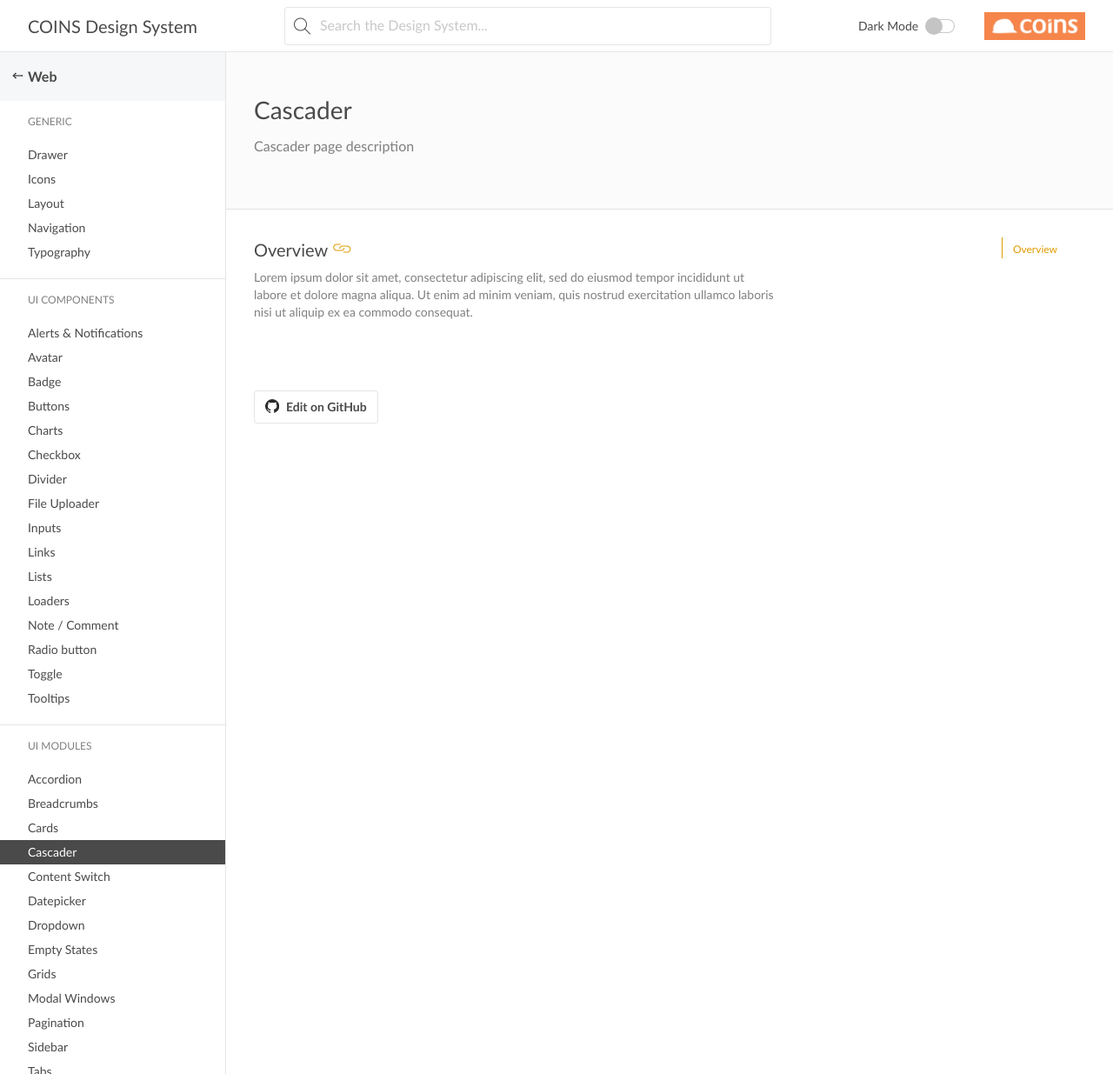
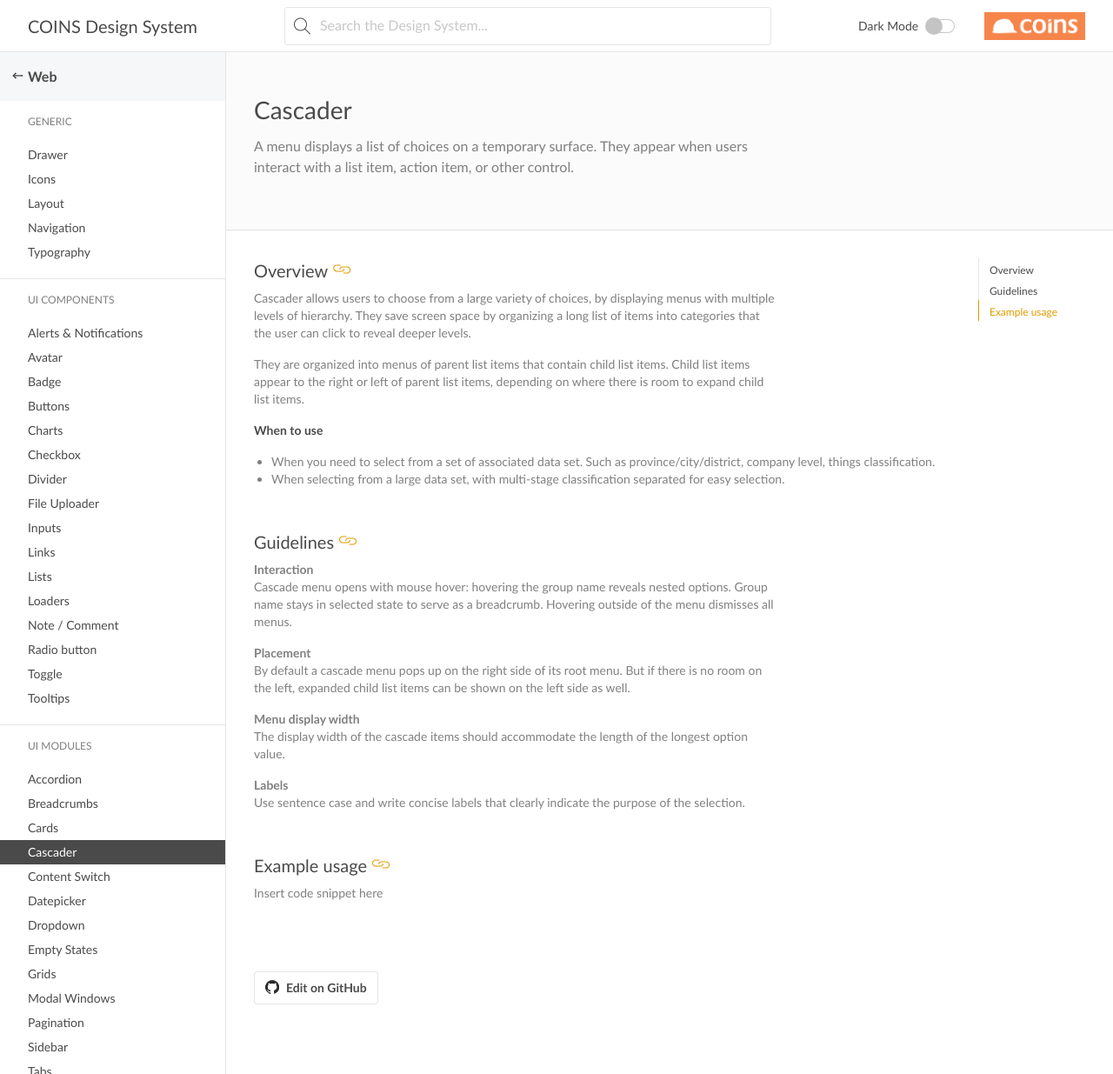
Before and after one commit to COINS-Naz/coins-design-system, a Jekyll site: the page built from _posts/web/ui-modules/2021-04-22-cascader.md, in a window 1280 px wide and 1235 px high. Shown: the whole window at 87% size. Built offline with Jekyll 4.4.1, drawn with Linux system fonts in a browser that asks for light colours; nearby versions of some CDN libraries; some web fonts are replaced; a style sheet for code colours, icons or effects is not loaded.

Commit message:
Update 2021-04-22-cascader.md

```diff
--- a/_posts/web/ui-modules/2021-04-22-cascader.md
+++ b/_posts/web/ui-modules/2021-04-22-cascader.md
@@ -3,10 +3,33 @@ layout: post
 category: "Web"
 tag: "UI Modules"
 title: Cascader
-subtitle: "Cascader page description"
+subtitle: "A menu displays a list of choices on a temporary surface. They appear when users interact with a list item, action item, or other control."
 permalink: /web/cascader/
 ---
 
 ## Overview
 
-Lorem ipsum dolor sit amet, consectetur adipiscing elit, sed do eiusmod tempor incididunt ut labore et dolore magna aliqua. Ut enim ad minim veniam, quis nostrud exercitation ullamco laboris nisi ut aliquip ex ea commodo consequat.
+Cascader allows users to choose from a large variety of choices, by displaying menus with multiple levels of hierarchy. They save screen space by organizing a long list of items into categories that the user can click to reveal deeper levels.<br>
+
+They are organized into menus of parent list items that contain child list items. Child list items appear to the right or left of parent list items, depending on where there is room to expand child list items.
+
+### When to use
+
+- When you need to select from a set of associated data set. Such as province/city/district, company level, things classification.
+- When selecting from a large data set, with multi-stage classification separated for easy selection.
+
+## Guidelines
+**Interaction** <br>
+Cascade menu opens with mouse hover: hovering the group name reveals nested options. Group name stays in selected state to serve as a breadcrumb. Hovering outside of the menu dismisses all menus.
+
+**Placement** <br>
+By default a cascade menu pops up on the right side of its root menu. But if there is no room on the left, expanded child list items can be shown on the left side as well.
+
+**Menu display width** <br>
+The display width of the cascade items should accommodate the length of the longest option value.
+
+**Labels** <br>
+Use sentence case and write concise labels that clearly indicate the purpose of the selection.
+
+## Example usage
+Insert code snippet here
```
